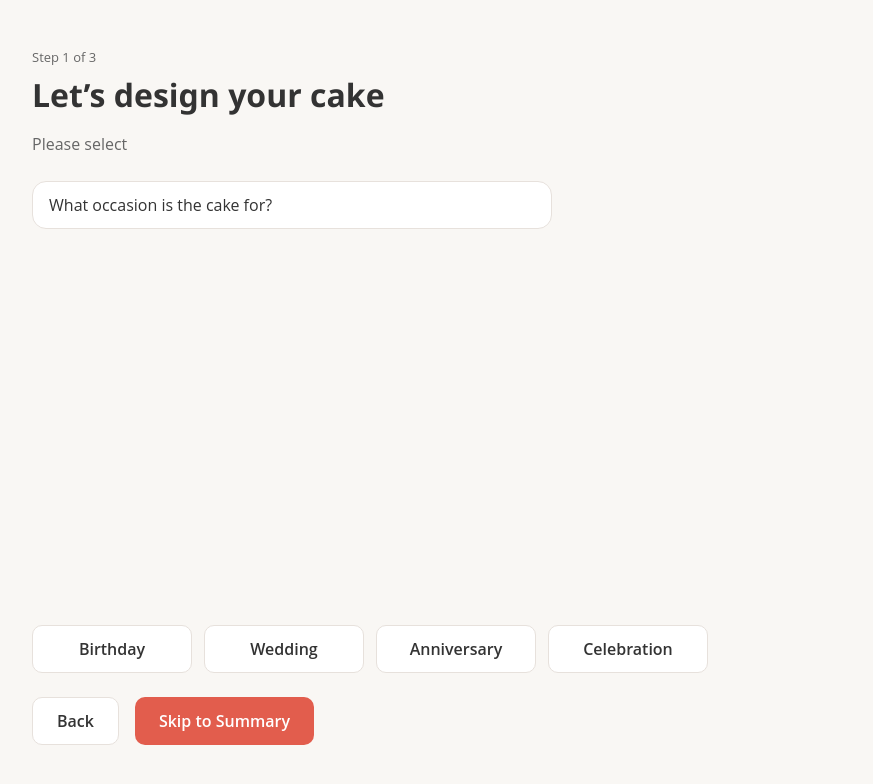
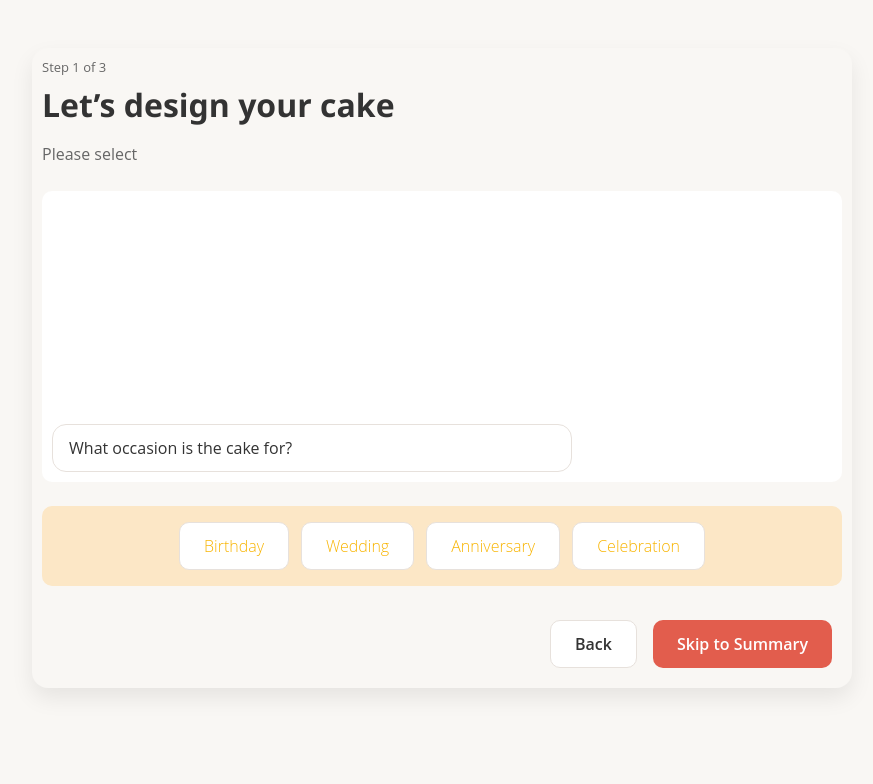
Before and after one commit to lGb18/whisk-and-click, a React (Vite) app: page /wizard in a window 1280 px wide. Shown: the top 784 px of the page, without its empty margins (198-1071 px from the left). Built offline with nearby package versions, Linux system fonts and the light colour scheme.

Commit message:
Match Wizard UI with design plan

```diff
--- /dev/null
+++ b/src/components/ChatOptionButton.jsx
@@ -0,0 +1,7 @@
+export default function ChatOptionButton({ children, selected = false, ...props }) {
+  return (
+    <button className={`option-chat ${selected ? "selected" : ""}`} {...props}>
+      {children}
+    </button>
+  );
+}
--- a/src/index.css
+++ b/src/index.css
@@ -82,7 +82,8 @@ input {
 
 .primary-button,
 .secondary-button,
-.option-button {
+.option-button,
+.option-chat {
   min-height: 48px;
   border-radius: var(--radius-button);
   padding: 12px 24px;
@@ -114,7 +115,24 @@ input {
   background: var(--secondary);
   border-color: var(--secondary);
 }
-
+.option-chat {
+  background: var(--surface);
+  color: var(--secondary);
+  border: 1px solid #E7E1DC;
+  font-weight: 100;
+  transition: all 0.8s ease;
+}
+.option-chat:active {
+  background: var(--secondary);
+  color: var(--surface);
+  transform: scale(0.96);
+  border: none;
+  transition:  color 0s, transform 0.15s;
+}
+.option-chat.selected {
+  background: var(--secondary);
+  color: var(--surface);
+}
 .card {
   background: var(--surface);
   border-radius: var(--radius-card);
--- a/src/pages/WizardPage.jsx
+++ b/src/pages/WizardPage.jsx
@@ -5,7 +5,7 @@ import { useAppFlow } from "../state/AppFlow";
 import PageHeader from "../components/PageHeader";
 import ChatBubbleSystem from "../components/SystemBubble";
 import ChatBubbleUser from "../components/UserBubble";
-import OptionButton from "../components/OptionButton";
+import ChatOptionButton from "../components/ChatOptionButton";
 import SecondaryButton from "../components/SecondaryButton";
 import PrimaryButton from "../components/PrimaryButton";
 
@@ -62,8 +62,8 @@ export default function WizardPage() {
   }
 
   return (
-    <div className="page-shell">
-      <div className="container-narrow" style={{ maxWidth: "820px", display: "flex", flexDirection: "column", gap: "24px" }}>
+    <div className="page-shell" >
+      <div className="container-narrow" style={{ maxWidth: "820px", height:"80vh", display: "flex", flexDirection: "column", gap: "24px" , boxShadow: "0px 10px 22px rgba(0, 0, 0, 0.08)", padding: "10px", borderRadius: "16px", backgroundColor: "#F9F7F4"}}>
         <div style={{ display: "flex", flexDirection: "column", gap: "8px" }}>
           <span style={{ color: "var(--text-secondary)", fontSize: "13px" }}>Step 1 of 3</span>
           <PageHeader
@@ -72,7 +72,7 @@ export default function WizardPage() {
           />
         </div>
 
-        <div style={{ display: "flex", flexDirection: "column", gap: "16px", minHeight: "420px" }}>
+        <div style={{ display: "flex", flexDirection: "column-reverse", gap: "16px", height: "40vh" , overflowY: "auto", backgroundColor: "#FFFFFF", padding: "10px", borderRadius: "10px"}}>
           {chatHistory.map((item, index) =>
             item.role === "system" ? (
               <ChatBubbleSystem key={index} text={item.text} />
@@ -81,22 +81,26 @@ export default function WizardPage() {
             )
           )}
         </div>
-
+        <div style={{ display: "flex", flexDirection: "column", minHeight:"80px", backgroundColor: "#FCE7C6", borderRadius: "10px", padding: "5px", justifyContent: "center", alignItems: "center" }}>
           {currentQuestion && (
-          <div style={{ display: "flex", gap: "12px", flexWrap: "wrap" }}>
+            <div style={{ display: "flex", gap: "24px", flexDirection: "column", minHeight: "68px", justifyContent: "center"}}>
+              <div style={{ display: "flex", gap: "12px", flexWrap: "wrap"}}>
                 {currentQuestion.options.map((option) => (
-              <OptionButton key={option} onClick={() => handleAnswer(option)}>
+                  <ChatOptionButton key={option} onClick={() => setTimeout(() => handleAnswer(option), 300)}>
                     {option}
-              </OptionButton>
+                  </ChatOptionButton>
                 ))}
                 </div>
+            </div>
           )}
-
+        </div>
+        <div style={{ display: "flex", gap: "16px", padding: "10px", flexDirection: "row" , justifyContent: "flex-end"}}>
           <div style={{ display: "flex", gap: "16px" }}>
             <SecondaryButton onClick={() => navigate("/")}>Back</SecondaryButton>
             <PrimaryButton onClick={() => navigate("/summary")}>Skip to Summary</PrimaryButton>
           </div>
         </div>
       </div>
+    </div>
   );
 }
--- a/src/utils/filterCandidates.js
+++ b/src/utils/filterCandidates.js
@@ -1,5 +1,6 @@
 export function filterCandidates(config, catalog) {
   console.log(catalog)
+  const normalize = (value) => String(value ?? "").trim().toLowerCase();
   return catalog.filter((cake) => {
     // if (!cake.available || !cake.supportedByShop) return false;
 
--- a/src/utils/scoreSimilarity.js
+++ b/src/utils/scoreSimilarity.js
@@ -3,22 +3,24 @@ export function scoreSimilarity(config, catalog) {
     occasion: 10,
     budget: 5,
     size_category: 5,
-    flavor: 10,
+    flavor: 4,
     // tiers: 2,
     // frosting: 2,
-    style: 7,
+    style: 9,
     // colorTheme: 1,
     // shape: 1
   };
-
-  const maxScore = Object.values(weights).reduce((sum, value) => sum + value, 0);
+  const normalize = (value) => String(value ?? "").trim().toLowerCase();
+  const activeMaxScore = Object.entries(weights).reduce((sum, [key, value]) => {
+    return normalize(config[key]) ? sum + value : sum;
+  }, 0) || 1;
 
   return catalog
     .map((cake) => {
       let score = 0;
 
       for (const key in weights) {
-        if (String(config[key]) === String(cake[key])) {
+        if (normalize(config[key]) === normalize(cake[key])) {
           score += weights[key];
         }
       }
@@ -26,7 +28,7 @@ export function scoreSimilarity(config, catalog) {
       return {
         ...cake,
         score,
-        normalizedScore: score / maxScore
+        normalizedScore: score / activeMaxScore
       };
     })
     .sort((a, b) => b.normalizedScore - a.normalizedScore);
```
Lines whose indentation alone changed are shown as unchanged.
